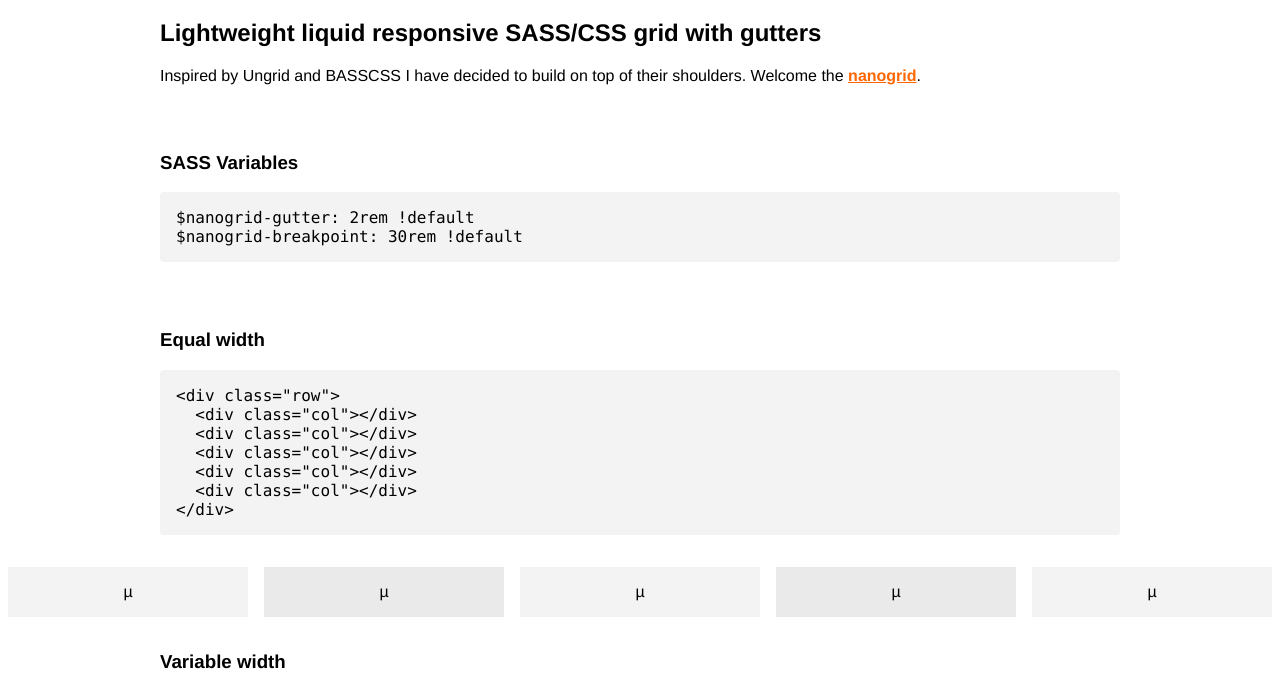
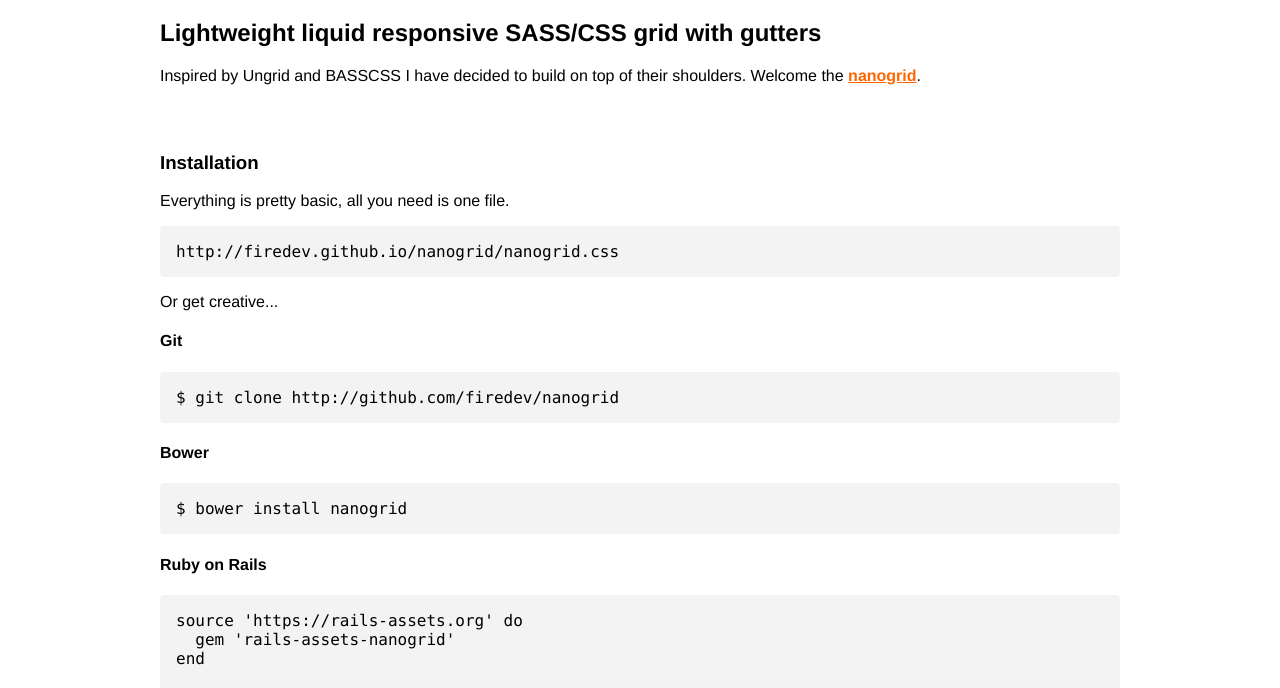
Before and after one commit to firedev/nanogrid, a website: page index.html in a window 1280 px wide. Shown: the part 85-773 px from the top of the page. Drawn offline with Linux system fonts and the light colour scheme.

Commit message:
installation instructions

```diff
--- a/index.html
+++ b/index.html
@@ -46,6 +46,25 @@
     <h2>Lightweight liquid responsive SASS/CSS grid with gutters</h2>
     <p>Inspired by Ungrid and BASSCSS I have decided to build on top of their shoulders.
       Welcome the <a href="http://github.com/firedev/nanogrid">nanogrid</a>.</p>
+  </div>
+  <div class="container">
+    <h3>Installation</h3>
+    <p>Everything is pretty basic, all you need is one file.
+    <pre>http://firedev.github.io/nanogrid/nanogrid.css</pre>
+    <p>Or get creative...</p>
+    <h4>Git</h4>
+    <pre>$ git clone http://github.com/firedev/nanogrid</pre>
+    <h4>Bower</h4>
+    <pre>$ bower install nanogrid</pre>
+    <h4>Ruby on Rails</h4>
+<pre>
+source 'https://rails-assets.org' do
+  gem 'rails-assets-nanogrid'
+end
+
+// import 'nanogrid'</pre>
+
+$nanogrid-breakpoint: 30rem !default</pre>
   </div>
   <div class="container">
     <h3>SASS Variables</h3>
```
